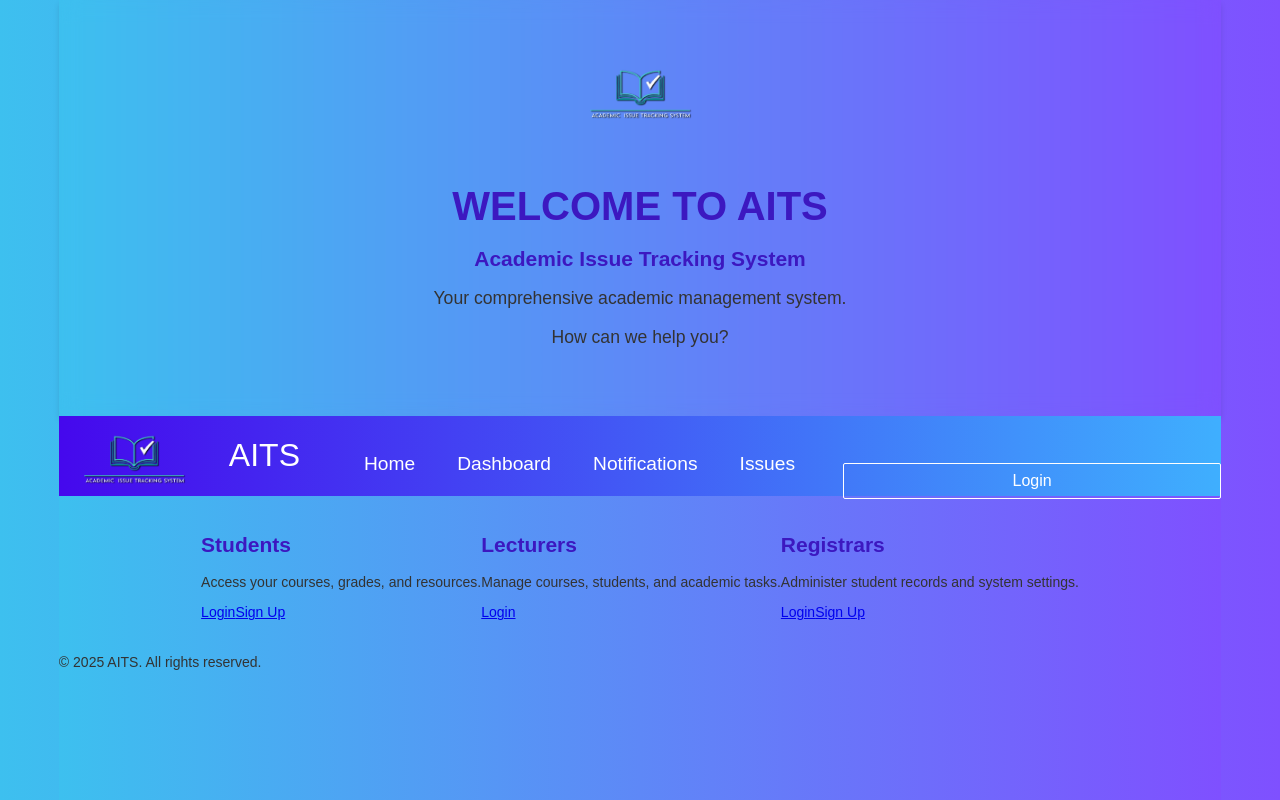
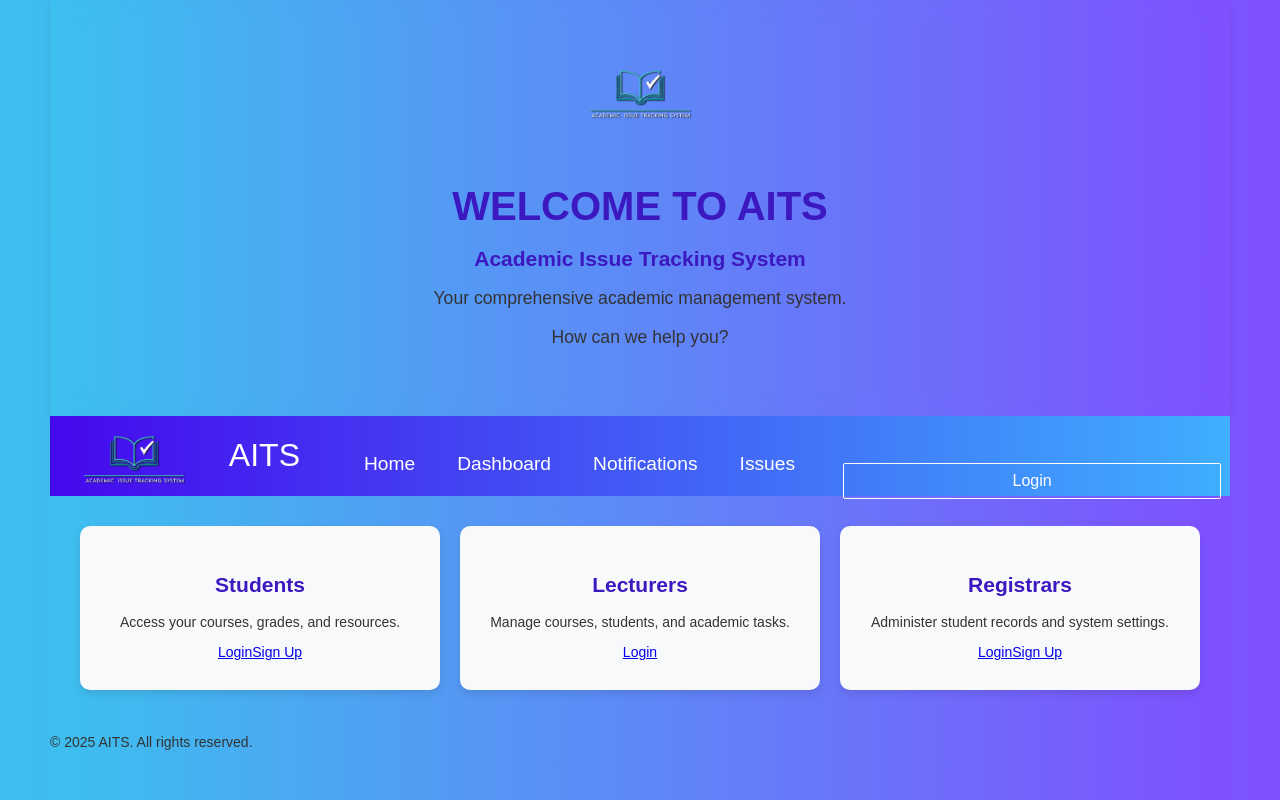
Before and after one commit to CharmiPanchal17/GroupF-Project, a React (Create React App) app in the folder FRONTEND/: page / in a window 1280 px wide. Built offline with nearby package versions, Linux system fonts and the light colour scheme.

Commit message:
changes css

```diff
--- a/FRONTEND/src/AITS_Pages/WelcomePage.css
+++ b/FRONTEND/src/AITS_Pages/WelcomePage.css
@@ -32,3 +32,13 @@
     flex-wrap: wrap;
     padding: 20px 20px;
   }
+
+   .welcome-page-section {
+    width: 300px;
+    padding: 30px;
+    margin: 10px;
+    background-color: rgb(248, 249, 250);
+    border-radius: 10px;
+    box-shadow: 0 4px 8px rgba(0, 0, 0, 0.1);
+    text-align: center;
+  }
```
